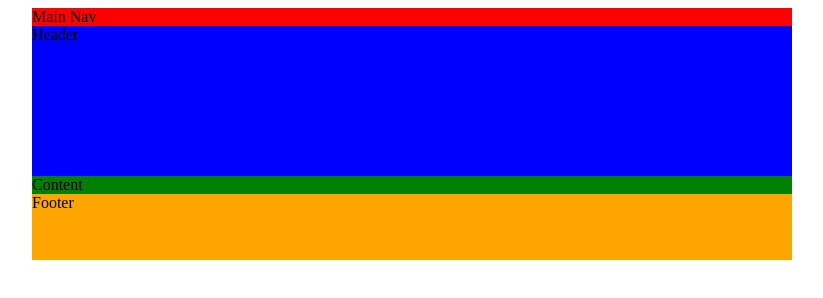
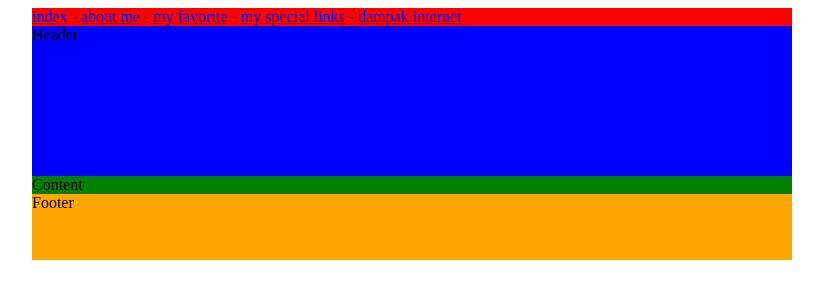
Before and after one commit to savannafarellAqilla/latihan_bsd, a plain HTML site: page index2.html in a window 1280 px wide. Shown: the whole page, without its empty margins (228-1051 px from the left). Drawn offline with Linux system fonts and the light colour scheme.

Commit message:
bsdlatihanindex2

```diff
--- a/index2.html
+++ b/index2.html
@@ -8,7 +8,13 @@
  </head>
  <body>
 <div id="page-container">
-    <div id="main-nav">Main Nav</div>
+    <div id="main-nav">
+        <a href="index.html">index</a> -
+        <a href="about.html">about me</a> -
+        <a href="fav.html">my favorite</a> -
+        <a href="links.html">my special links</a> -
+        <a href="dampak.html">dampak internet</a>
+    </div>
     <div id="header">Header</div>
     <div id="content">Content</div>
     <div id="footer">Footer</div>
```
